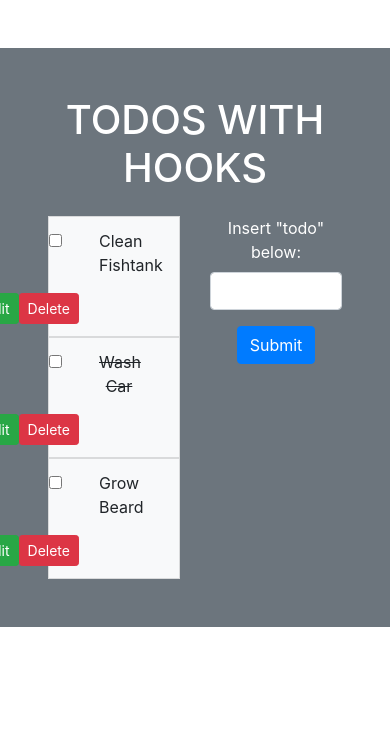
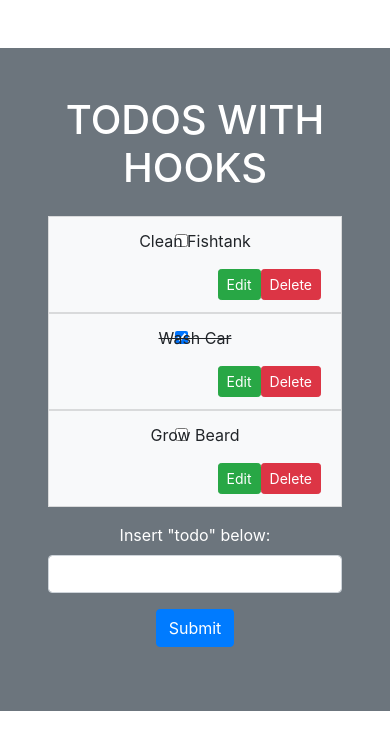
Before and after one commit to xaviguasch/taskmaster-react-hooks-app, a React (Create React App) app: page / in a window 390 px wide. Shown: the top 750 px of the page. Built offline with nearby package versions, Linux system fonts and the light colour scheme; the HTML template or start-up script is replaced by a standard one.

Commit message:
added toggle completition to each todo

```diff
--- a/package.json
+++ b/package.json
@@ -9,7 +9,8 @@
     "bootstrap": "^4.4.1",
     "react": "^16.12.0",
     "react-dom": "^16.12.0",
-    "react-scripts": "3.3.0"
+    "react-scripts": "3.3.0",
+    "uuid": "^3.4.0"
   },
   "scripts": {
     "start": "react-scripts start",
--- a/src/Todo.js
+++ b/src/Todo.js
@@ -1,19 +1,27 @@
 import React from 'react'
 
-const Todo = ({ task, completed, id }) => {
+const Todo = ({ task, completed, id, removeTodo, toggleTodo }) => {
   return (
     <div>
       <li key={id} className='list-group-item bg-light'>
         <div className='row'>
-          <div className='col-1'>
-            <input type='checkbox' className='form-check-input' id='exampleCheck1' />
+          <div className='col-sm-1'>
+            <input
+              type='checkbox'
+              className='form-check-input'
+              id='exampleCheck1'
+              onClick={() => toggleTodo(id)}
+              defaultChecked={completed}
+            />
           </div>
-          <div className='col-7'>
+          <div className='col-sm-7'>
             <p style={{ textDecoration: completed ? 'line-through' : 'none' }}>{task}</p>
           </div>
-          <div className='col-4 d-flex justify-content-end'>
+          <div className='col-sm-4 d-flex justify-content-end'>
             <button className='btn btn-success btn-sm'>Edit</button>{' '}
-            <button className='btn btn-danger btn-sm'>Delete</button>
+            <button className='btn btn-danger btn-sm' onClick={() => removeTodo(id)}>
+              Delete
+            </button>
           </div>
         </div>
       </li>
--- a/src/TodoApp.js
+++ b/src/TodoApp.js
@@ -1,6 +1,7 @@
 import React, { useState } from 'react'
 import TodoList from './TodoList'
 import TodoForm from './TodoForm'
+import uuid from 'uuid/v4'
 
 const TodoApp = () => {
   const initialTodos = [
@@ -12,17 +13,33 @@ const TodoApp = () => {
   const [todos, setTodos] = useState(initialTodos)
 
   const addTodo = newTodoText => {
-    setTodos([...todos, { id: 3, task: newTodoText, completed: false }])
+    setTodos([...todos, { id: uuid(), task: newTodoText, completed: false }])
+  }
+
+  const removeTodo = todoId => {
+    const updatedTodos = todos.filter(todo => {
+      return todo.id !== todoId
+    })
+
+    setTodos(updatedTodos)
+  }
+
+  const toggleTodo = todoId => {
+    const updatedTodos = todos.map(todo => {
+      return todo.id === todoId ? { ...todo, completed: !todo.completed } : todo
+    })
+
+    setTodos(updatedTodos)
   }
 
   return (
     <div className='container mt-5 bg-secondary p-5'>
       <h1 className='display-5 text-center text-white'>TODOS WITH HOOKS</h1>
       <div className='row'>
-        <div className='col-6'>
-          <TodoList todos={todos} />
+        <div className='col-12 col-lg-6'>
+          <TodoList todos={todos} removeTodo={removeTodo} toggleTodo={toggleTodo} />
         </div>
-        <div className='col-6'>
+        <div className='col-12 col-lg-6'>
           <TodoForm addTodo={addTodo} />
         </div>
       </div>
--- a/src/TodoList.js
+++ b/src/TodoList.js
@@ -1,12 +1,21 @@
 import React from 'react'
 import Todo from './Todo.js'
 
-const TodoList = ({ todos }) => {
+const TodoList = ({ todos, removeTodo, toggleTodo }) => {
   return (
     <div className='text-center mt-3'>
       <ul className='list-group'>
         {todos.map(todo => {
-          return <Todo key={todo.id} task={todo.task} completed={todo.completed} />
+          return (
+            <Todo
+              key={todo.id}
+              task={todo.task}
+              completed={todo.completed}
+              id={todo.id}
+              removeTodo={removeTodo}
+              toggleTodo={toggleTodo}
+            />
+          )
         })}
       </ul>
     </div>
```
Also changed, not shown: 1 other file (tests, documents, lock files or other folders).
